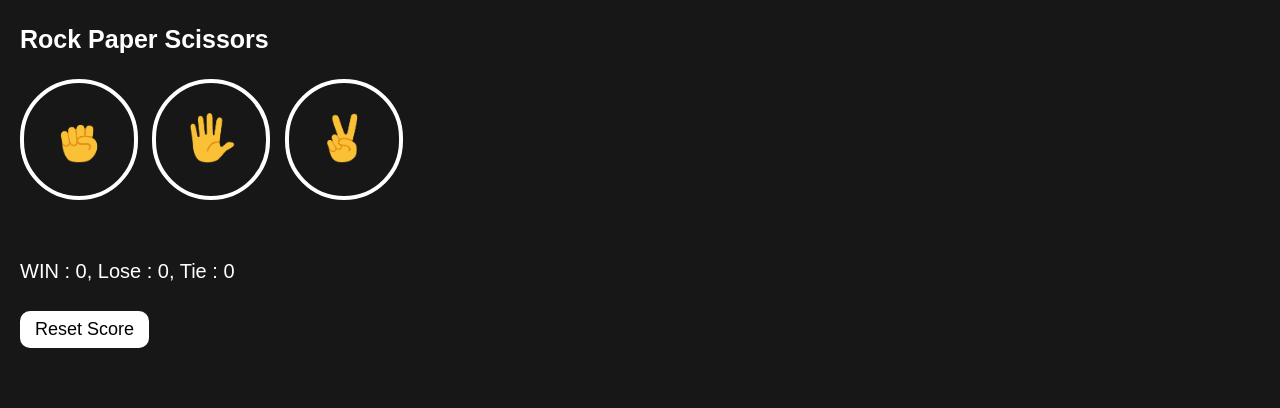
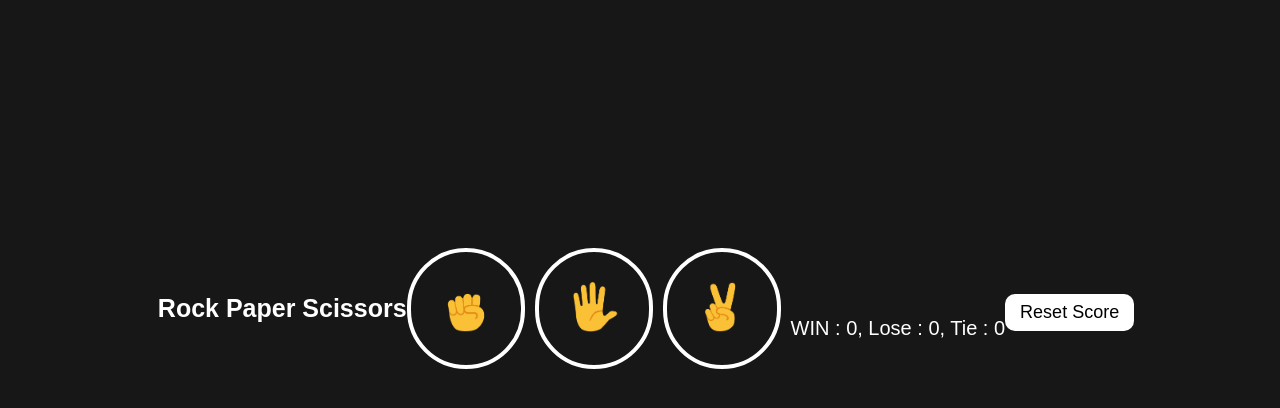
Before and after one commit to Pranab-kr/rock_paper_scissor, a plain HTML site: page index.html in a window 1280 px wide. Drawn offline with Linux system fonts and the light colour scheme.

Commit message:
Update 10_rock-paper-scissors.css

```diff
--- a/styles/10_rock-paper-scissors.css
+++ b/styles/10_rock-paper-scissors.css
@@ -3,6 +3,10 @@ body {
   color: white;
   font-family: Arial;
   margin-left: 20px;
+  display: flex;
+  justify-content: center;
+  align-items: center;
+  height: 600px;
 }
 .title {
   font-weight: bold;
```
